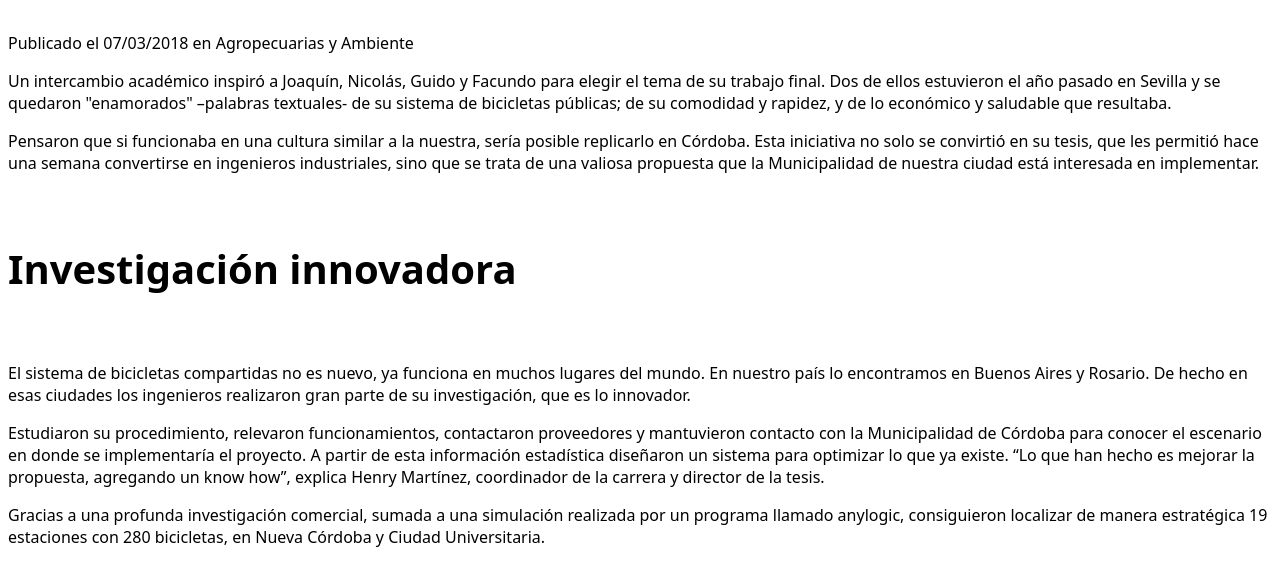
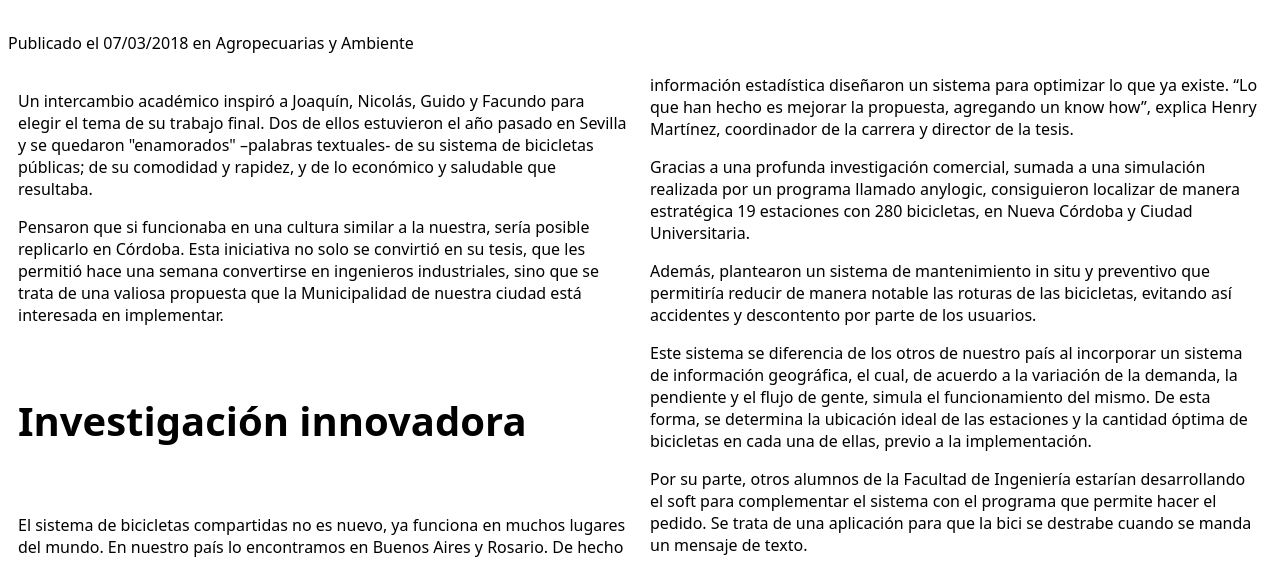
Before and after one commit to MarcosFagiano/ejercicios2023-MarcosFagiano, a plain HTML site: page Ejercicios-CSS/ej_columnas.html in a window 1280 px wide. Shown: the part 211-772 px from the top of the page. Drawn offline with Linux system fonts and the light colour scheme.

Commit message:
ejcolumnas

```diff
--- a/Ejercicios-CSS/ej_columnas.html
+++ b/Ejercicios-CSS/ej_columnas.html
@@ -22,6 +22,11 @@
         a:active{
             font-weight: bold;
         }
+        article{
+            column-count: 2;
+            column-gap: 20px;
+            margin: 20px 10px;
+        }
     </style>
 </head>
 <body>
@@ -34,7 +39,7 @@
     <h3 class="tituloNoticia">CordoBici</h3>
     Publicado el 07/03/2018 en Agropecuarias y Ambiente
     <article>
-        <div>
+        <div class="column1">
             <p>
                 Un intercambio académico inspiró a Joaquín, Nicolás, Guido y Facundo para elegir el tema de su trabajo final.
                 Dos de ellos estuvieron el año pasado en Sevilla y se quedaron "enamorados" –palabras textuales- de su
@@ -64,7 +69,7 @@
                 de la tesis.
             </p>
         </div>
-        <div class="grid-item">
+        <div class="column2">
             <p>
                 Gracias a una profunda investigación comercial, sumada a una simulación realizada por un programa llamado
                 anylogic, consiguieron localizar de manera estratégica 19 estaciones con 280 bicicletas, en Nueva Córdoba y
```
